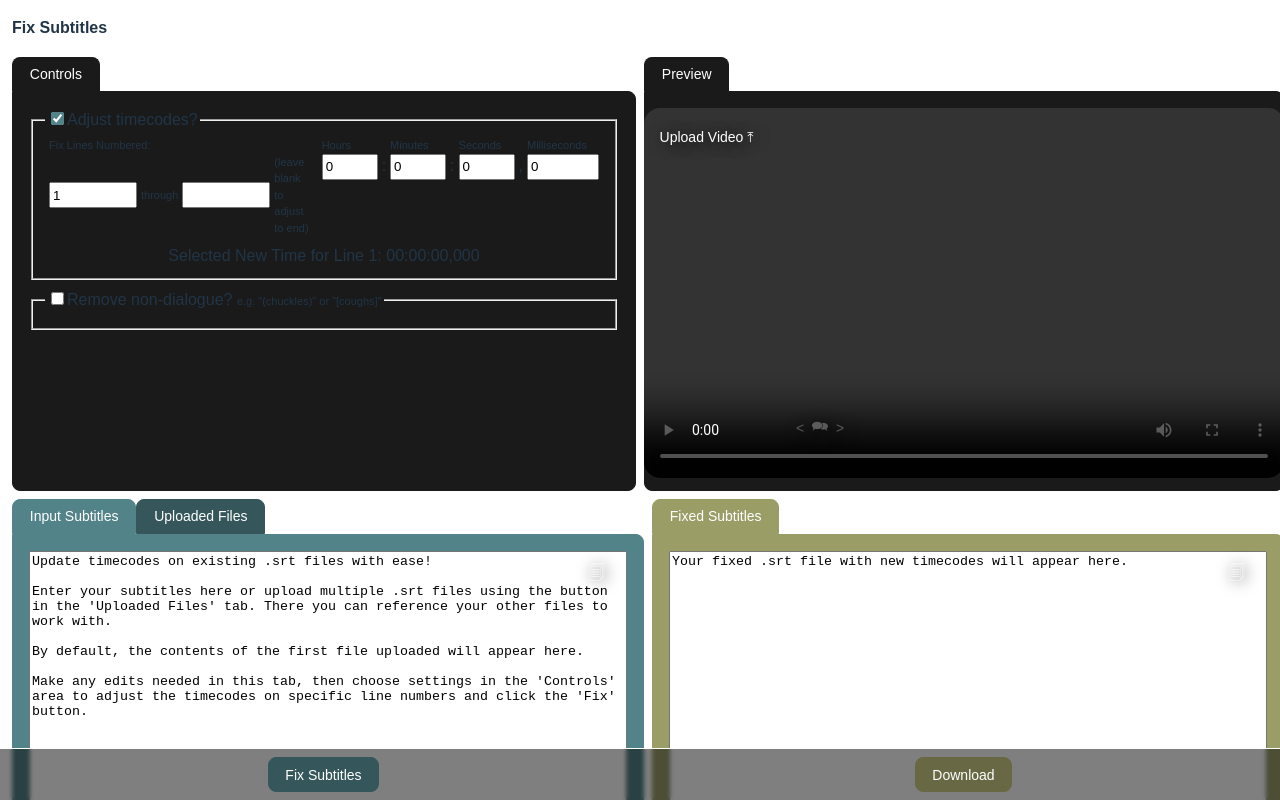
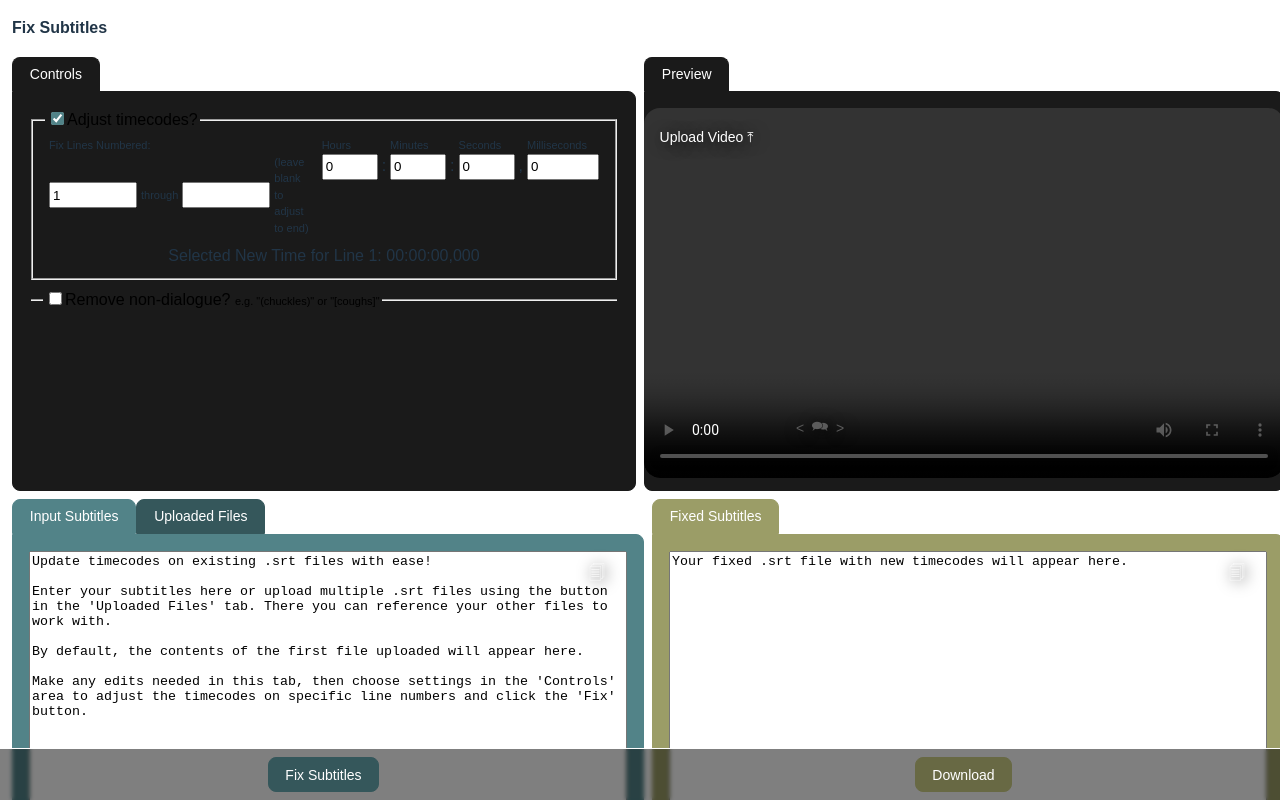
Before and after one commit to mrnolanhenry/srt-client, a React (Vite) app: page / in a window 1280 px wide. Shown: the top 800 px of the page. Built offline with nearby package versions, Linux system fonts and the light colour scheme.

Commit message:
form styling for disabled and empty fieldsets

```diff
--- a/src/components/ControlsContainer/ControlsContainer.css
+++ b/src/components/ControlsContainer/ControlsContainer.css
@@ -27,6 +27,19 @@
     flex-direction: column;
     text-align: left;
     margin-bottom: .5rem;
+
+    legend {
+      color: initial;
+    }
+  }
+
+  fieldset.empty {
+    padding-block: 0.35em 0em;
+    border-width: 2px 0px 0px 0px;
+  }
+
+  fieldset:disabled {
+    color: rgba(170, 170, 170, 1);
   }
 
   input[type=checkbox] {
--- a/src/components/ControlsContainer/ControlsContainer.tsx
+++ b/src/components/ControlsContainer/ControlsContainer.tsx
@@ -81,7 +81,7 @@ const ControlsContainer = ({
                             </div>
                         </div>
                     </fieldset>
-                    <fieldset disabled={!shouldScrubNonDialogue}>
+                    <fieldset className="empty" disabled={!shouldScrubNonDialogue}>
                         <legend>
                             <input type="checkbox" id="shouldOffsetCheckbox" name="shouldOffsetCheckbox" checked={shouldScrubNonDialogue} onChange={handleShouldScrubToggle} />
                             <label htmlFor="shouldOffsetCheckbox">Remove non-dialogue? <small>e.g. "{`(chuckles)`}" or "{`[coughs]`}"</small></label>
```
